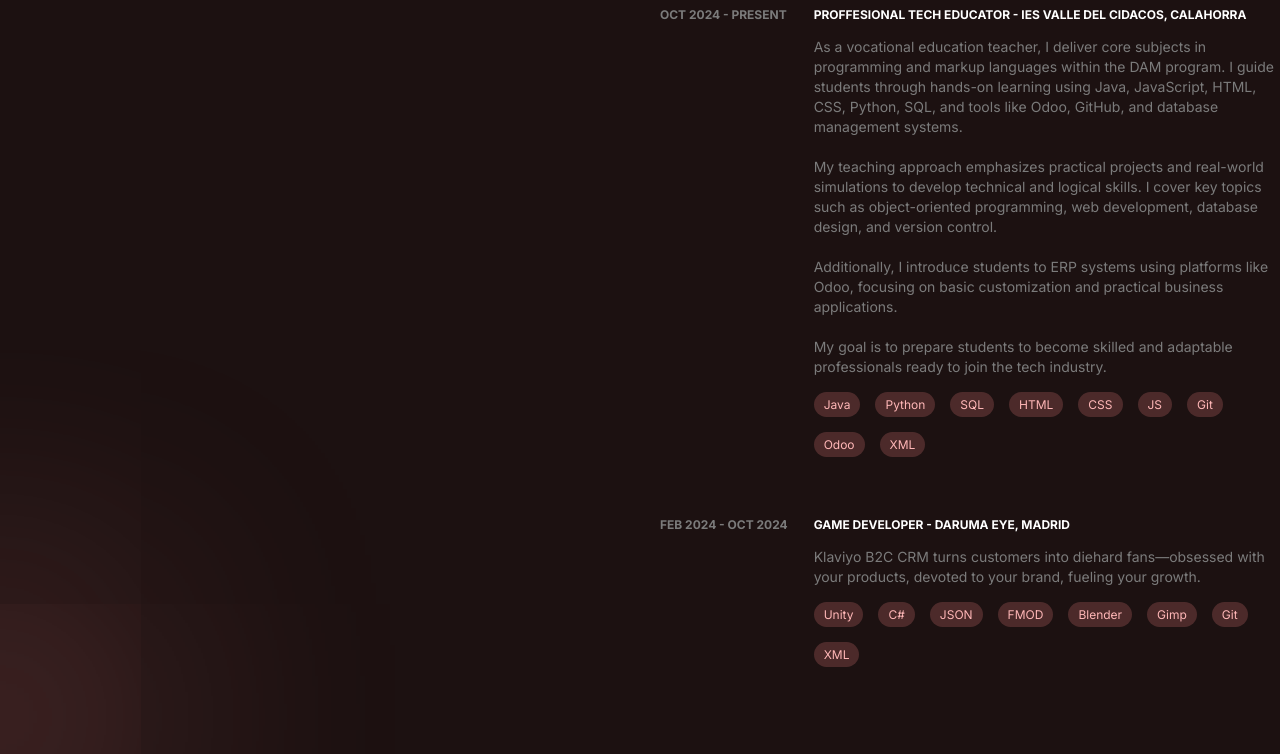
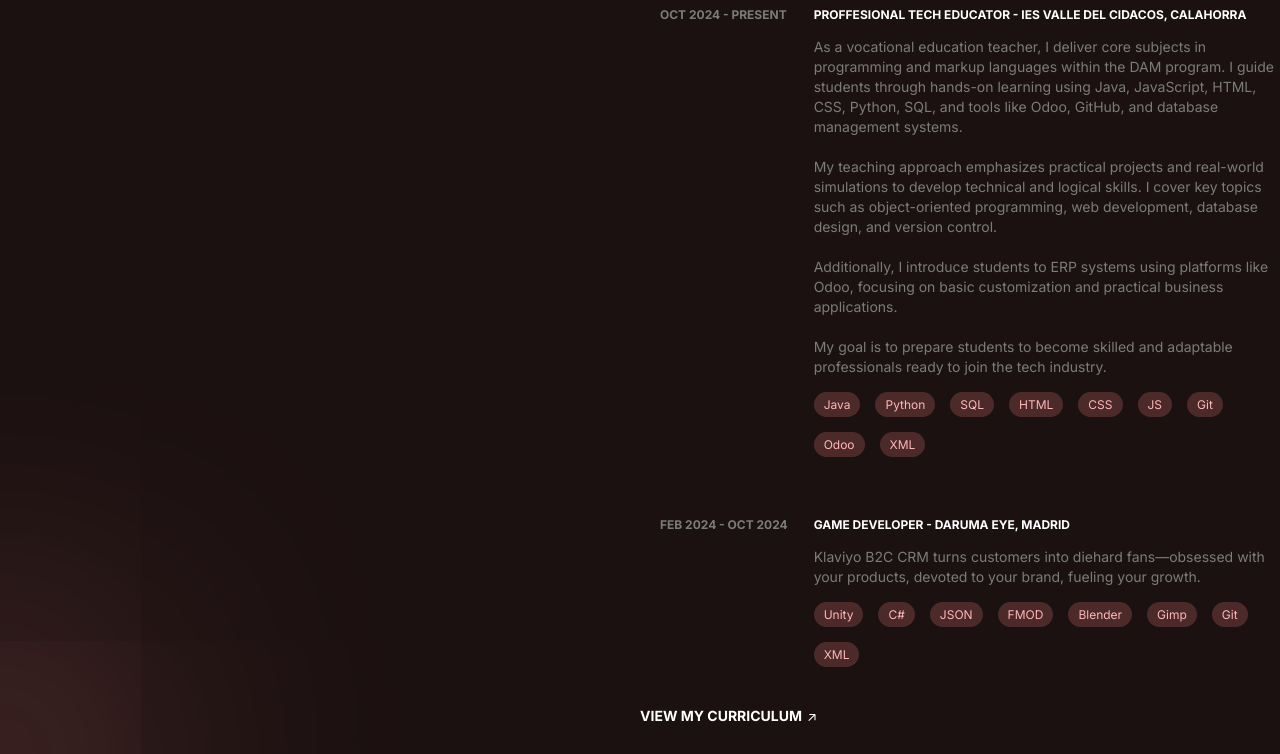
Before and after one commit to rogodev/frontend-practice-portfolio, a plain HTML site: page rogodev-portfolio/index.html in a window 1280 px wide. Shown: the part 733-1487 px from the top of the page. Before the commit the page ends 1450 px from the top, so only its background shows below. Drawn offline with Linux system fonts and the light colour scheme.

Commit message:
Curriculum download button

```diff
--- a/rogodev-portfolio/Styles/index.css
+++ b/rogodev-portfolio/Styles/index.css
@@ -4,6 +4,8 @@
 :root{
     --main-bg-color : rgb(28, 17, 17);
     --cursor-bg-shadow : rgba(255, 138, 138, 0.211);
+    --selection-bg-color : rgba(219, 138, 138, 0.563);
+    --hover-color : rgb(219, 138, 138);
     --main-font-color : white;
     --nav-indicator-inactive : rgb(103, 103, 103);
     --second-font-color : rgb(123, 123, 123);
@@ -19,6 +21,11 @@
     font-family: var(--font-inter), sans-serif;
     scroll-behavior: smooth;
 }
+
+::selection {
+    background-color: var(--selection-bg-color); /* Color de fondo al seleccionar */
+    color: #ffffff;            /* Color del texto seleccionado */
+  }
 
 /*HTML TAGS*/
 body{
@@ -205,8 +212,20 @@ font-size: 16px;
     background-color: var(--cursor-bg-shadow);
     color: rgb(255, 183, 183);
 }
-#experience{
 
+.curriculum-download h2,.curriculum-download svg{
+    transition: linear 0.1s;
+}
+.curriculum-download svg{
+    transform: translate(0,25%);
+}
+.curriculum-download:hover h2{
+    color: var(--hover-color);
+}
+
+.curriculum-download:hover h2 svg{
+    transform: translate(25%,0%);
+    fill: var(--hover-color);
 }
 
 
--- a/rogodev-portfolio/index.html
+++ b/rogodev-portfolio/index.html
@@ -118,6 +118,13 @@
                         </ul>
                     </div>
                 </div>
+
+                <a href="" class="curriculum-download text-no-decoration">
+                    <h2 class="font-size-14">
+                        VIEW MY CURRICULUM  <svg xmlns="http://www.w3.org/2000/svg" width="14" heigth="14" viewBox="0 0 20 20" fill="currentColor" class="inline-block h-4 w-4 shrink-0 transition-transform group-hover/link:-translate-y-1 group-hover/link:translate-x-1 group-focus-visible/link:-translate-y-1 group-focus-visible/link:translate-x-1 motion-reduce:transition-none ml-1 translate-y-px" aria-hidden="true"><path fill-rule="evenodd" d="M5.22 14.78a.75.75 0 001.06 0l7.22-7.22v5.69a.75.75 0 001.5 0v-7.5a.75.75 0 00-.75-.75h-7.5a.75.75 0 000 1.5h5.69l-7.22 7.22a.75.75 0 000 1.06z" clip-rule="evenodd"></path></svg>
+                    </h2>
+                </a>
+
             </section>
         </main>
     </div>
```
